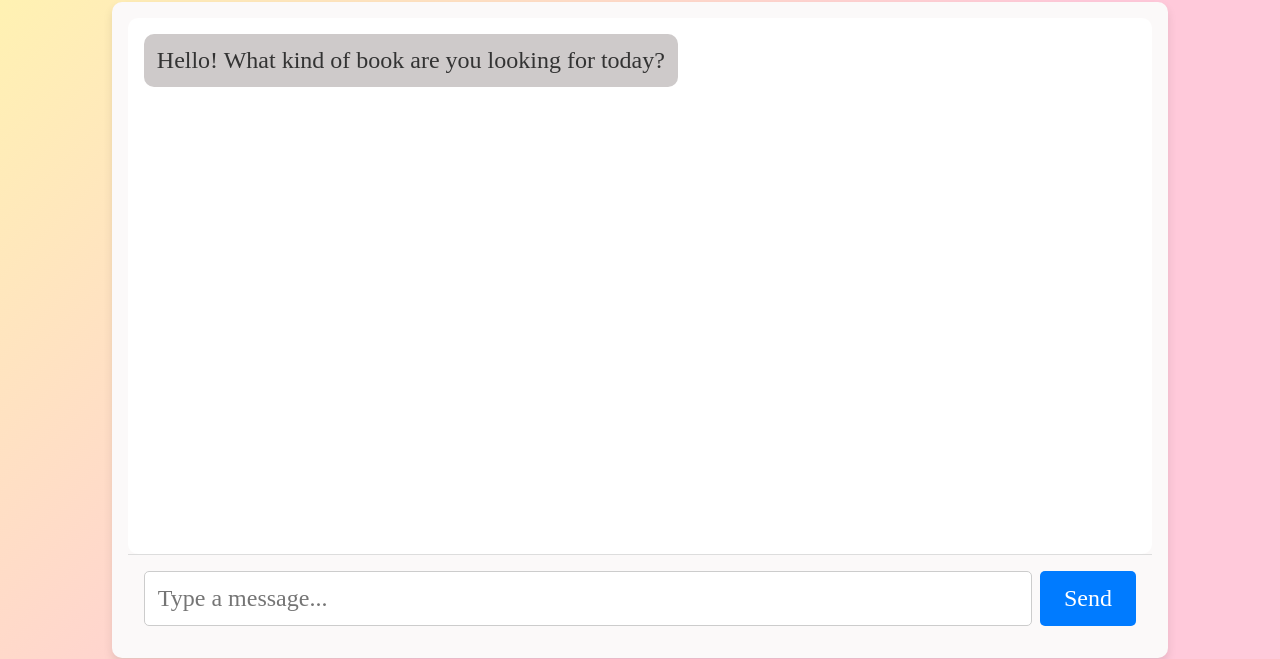
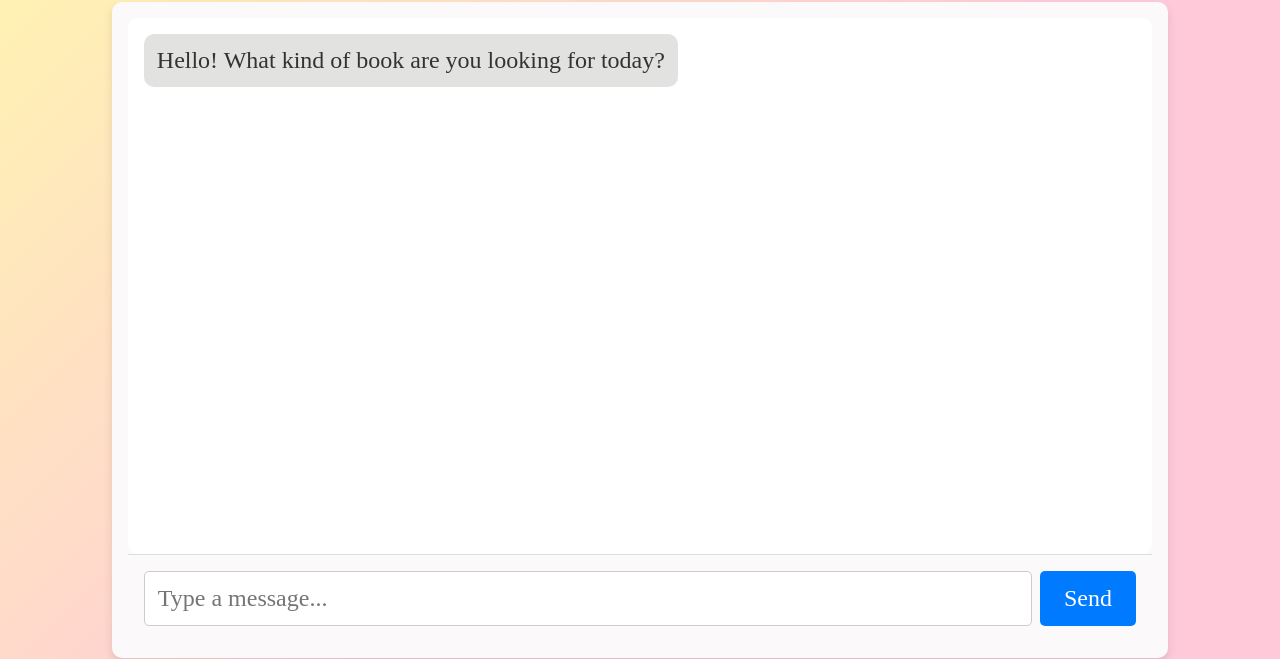
Before and after one commit to noor-i/Library, a plain HTML site: page root/pages/bookfinder.html in a window 1280 px wide. Shown: the part 141-800 px from the top of the page. Drawn offline with Linux system fonts and the light colour scheme; a web font is replaced by a local one.

Commit message:
made bot message bg lighter

```diff
--- a/root/assets/bookfinder.css
+++ b/root/assets/bookfinder.css
@@ -49,7 +49,7 @@
 
 .bot-message {
     align-self: flex-start;
-    background-color: #cecaca;
+    background-color: #e2e3e1;
     color: #333;
 }
 
```
